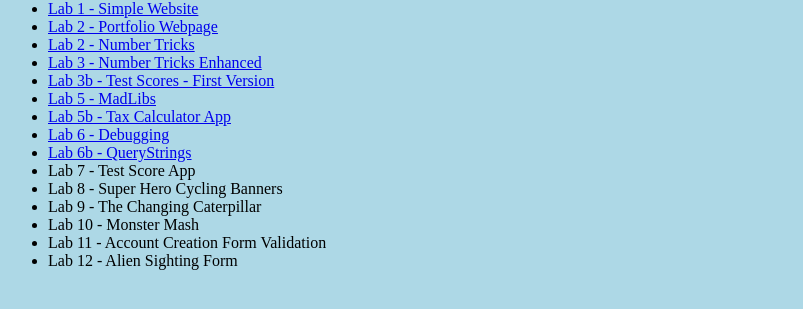
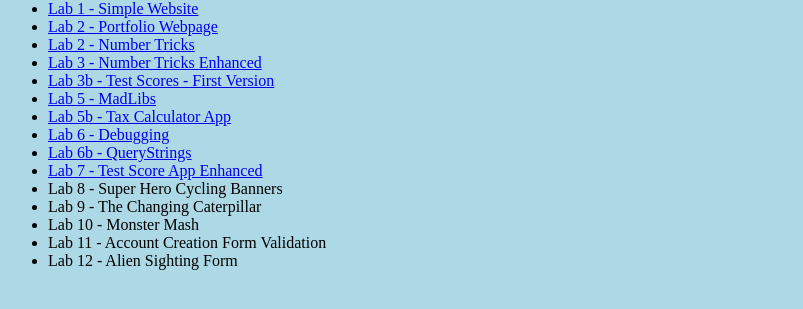
Before and after one commit to Hemlock115/Portfolio-WebPage, a plain HTML site: page index.html in a window 1280 px wide. Shown: the part 321-630 px from the top of the page, without its empty margins (0-803 px from the left). Drawn offline with Linux system fonts and the light colour scheme.

Commit message:
Add files via upload

```diff
--- a/index.html
+++ b/index.html
@@ -22,7 +22,7 @@
     <li class="List"><a href="https://hemlock115.github.io/TaxCalculator/"> Lab 5b - Tax Calculator App</a></li>
     <li class="List"><a href="https://hemlock115.github.io/Debugging/"> Lab 6 - Debugging</a></li>
     <li class="List"><a href="https://hemlock115.github.io/QueryStrings/"> Lab 6b - QueryStrings</a></li>
-    <li class="List"><a href=""></a> Lab 7 - Test Score App</li>
+    <li class="List"><a href="https://hemlock115.github.io/Test-Score-App-Enhanced/"> Lab 7 - Test Score App Enhanced</a></li>
     <li class="List"><a href=""></a> Lab 8 - Super Hero Cycling Banners</li>
     <li class="List"><a href=""></a> Lab 9 - The Changing Caterpillar </li>
     <li class="List"><a href=""></a> Lab 10 - Monster Mash</li>
```
